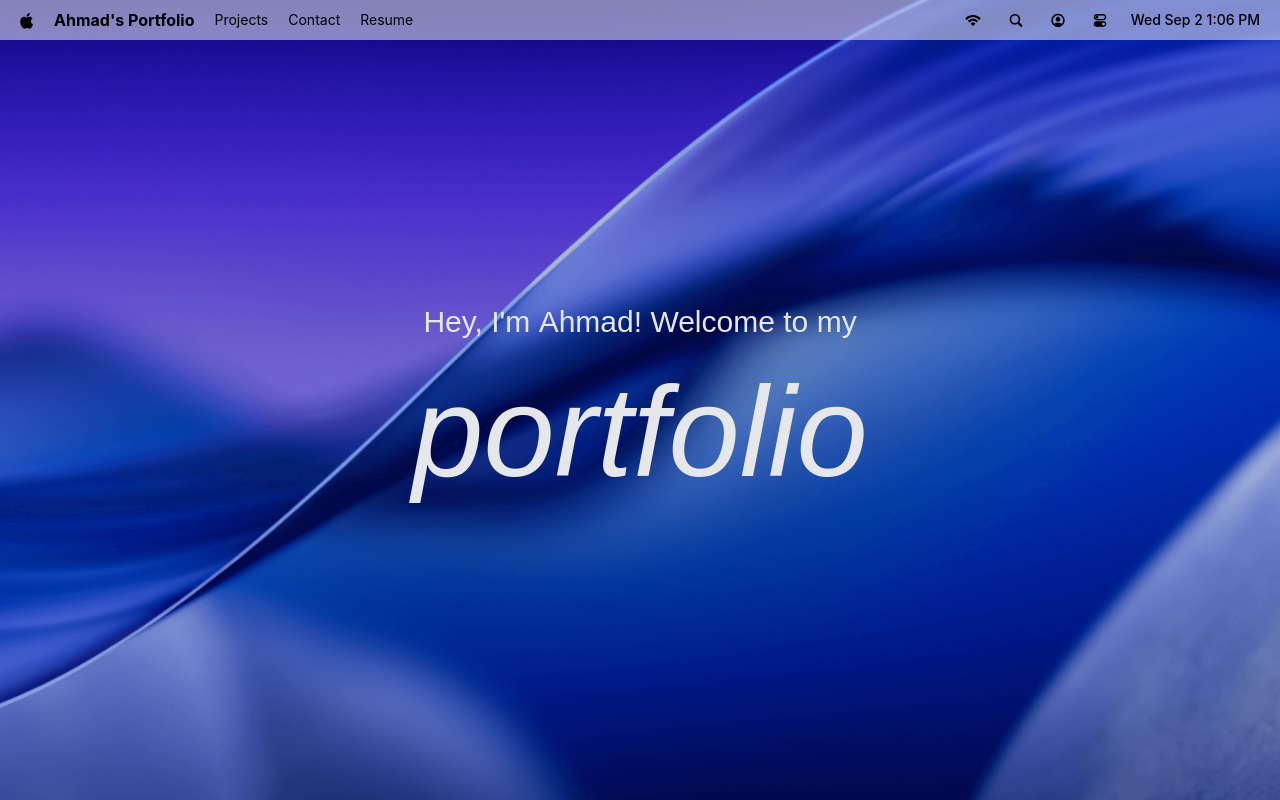
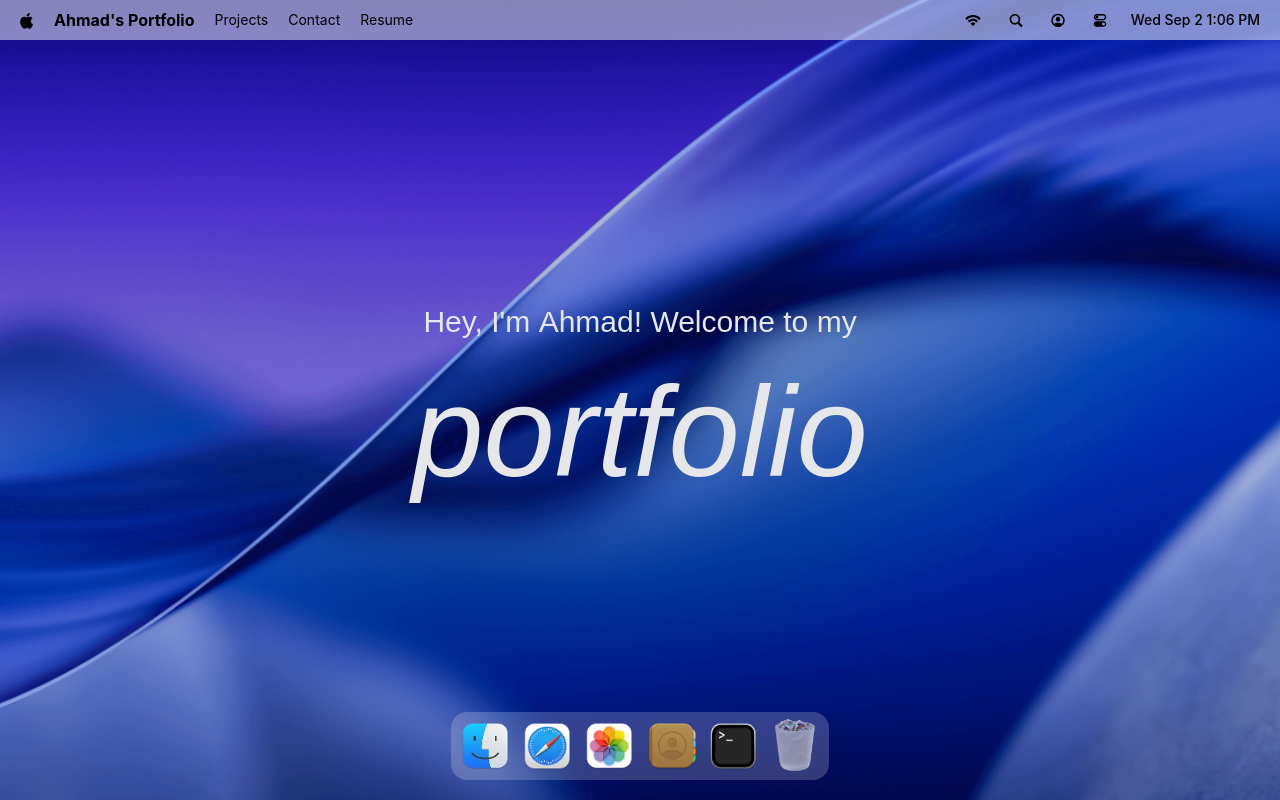
Before and after one commit to AhmadAli-68/MacOS-Style-Portfolio, a React (Vite) app: page / in a window 1280 px wide. Built offline with nearby package versions, Linux system fonts and the light colour scheme; a web font is replaced by a local one.

Commit message:
Implement the dock presentation

```diff
--- a/package.json
+++ b/package.json
@@ -17,6 +17,7 @@
     "lucide-react": "^1.40.0",
     "react": "^19.2.8",
     "react-dom": "^19.2.8",
+    "react-tooltip": "^6.0.8",
     "tailwindcss": "^4.3.3"
   },
   "devDependencies": {
--- a/src/App.jsx
+++ b/src/App.jsx
@@ -1,10 +1,11 @@
-import { Navbar, Welcome } from '@components'
+import { Dock, Navbar, Welcome } from '@components'
 
 const App = () => {
   return (
     <main>
       <Navbar />
       <Welcome />
+      <Dock />
     </main>
   )
 }
--- /dev/null
+++ b/src/components/Dock.jsx
@@ -0,0 +1,96 @@
+import { useRef } from 'react'
+import { Tooltip } from 'react-tooltip'
+import gsap from 'gsap'
+
+import { dockApps } from '@constants/index'
+import { useGSAP } from '@gsap/react'
+
+const Dock = () => {
+  const dockRef = useRef()
+
+  useGSAP(() => {
+    const dock = dockRef.current;
+    if (!dock) return () => { };
+
+    const icons = dock.querySelectorAll('img')
+
+    const animateIcons = (mouseX) => {
+      const { left } = dock.getBoundingClientRect();
+
+      icons.forEach((icon) => {
+        const { left: iconLeft, width } = icon.getBoundingClientRect()
+        const center = iconLeft - left + width / 2
+        const distance = Math.abs(mouseX - center)
+
+        const intensity = Math.exp(-(distance ** 2.5) / 2000)
+
+        gsap.to(icon, {
+          scale: 1 + 0.25 * intensity,
+          y: -15 * intensity,
+          duration: 0.2,
+          ease: 'power1.out'
+        })
+      })
+    }
+
+    const handleMouseMove = (e) => {
+      const { left } = dock.getBoundingClientRect()
+
+      animateIcons(e.clientX - left)
+    }
+
+    const resetIcons = () =>
+      icons.forEach((icon) =>
+        gsap.to(icon, {
+          scale: 1,
+          y: 0,
+          duration: 0.3,
+          ease: 'power1.out'
+        })
+      )
+
+    dock.addEventListener('mousemove', handleMouseMove)
+    dock.addEventListener('mouseleave', resetIcons)
+
+    return () => {
+      dock.removeEventListener('mousemove', handleMouseMove)
+      dock.removeEventListener('mouseleave', resetIcons)
+    }
+  }, [])
+
+  const toggleApp = (app) => {
+    // todo: Implement Open window logic
+  }
+
+  return (
+    <section id='dock'>
+      <div ref={dockRef} className='dock-container'>
+        {dockApps.map(({ id, name, icon, canOpen }) => (
+          <div key={id} className='relative flex justify-center'>
+            <button
+              type='button'
+              className='dock-icon'
+              aria-label={name}
+              data-tooltip-id='dock-tooltip'
+              data-tooltip-content={name}
+              data-tooltip-delay-show={150}
+              disabled={!canOpen}
+              onClick={() => toggleApp({ id, canOpen })}
+            >
+              <img
+                src={`/images/${icon}`}
+                alt={name}
+                loading='lazy'
+                className={canOpen ? '' : 'opacity-60'}
+              />
+            </button>
+          </div>
+        ))}
+
+        <Tooltip id='dock-tooltip' place='top' className='tooltip' />
+      </div>
+    </section>
+  )
+}
+
+export default Dock
--- a/src/components/index.js
+++ b/src/components/index.js
@@ -1,4 +1,5 @@
 import Navbar from './Navbar';
 import Welcome from './Welcome';
+import Dock from './Dock';
 
-export { Navbar, Welcome }
+export { Navbar, Welcome, Dock }
--- a/src/index.css
+++ b/src/index.css
@@ -86,7 +86,7 @@
     }
 
     .tooltip {
-      @apply py-1! px-3! w-fit! text-center! text-xs! rounded-md! bg-blue-200! text-blue-900! shadow-2xl!;
+      @apply w-fit! text-center! text-xs! rounded-md! bg-blue-200! text-blue-900! shadow-2xl!;
     }
 
     .dock-icon {
```
Also changed, not shown: 1 other file (tests, documents, lock files or other folders).
